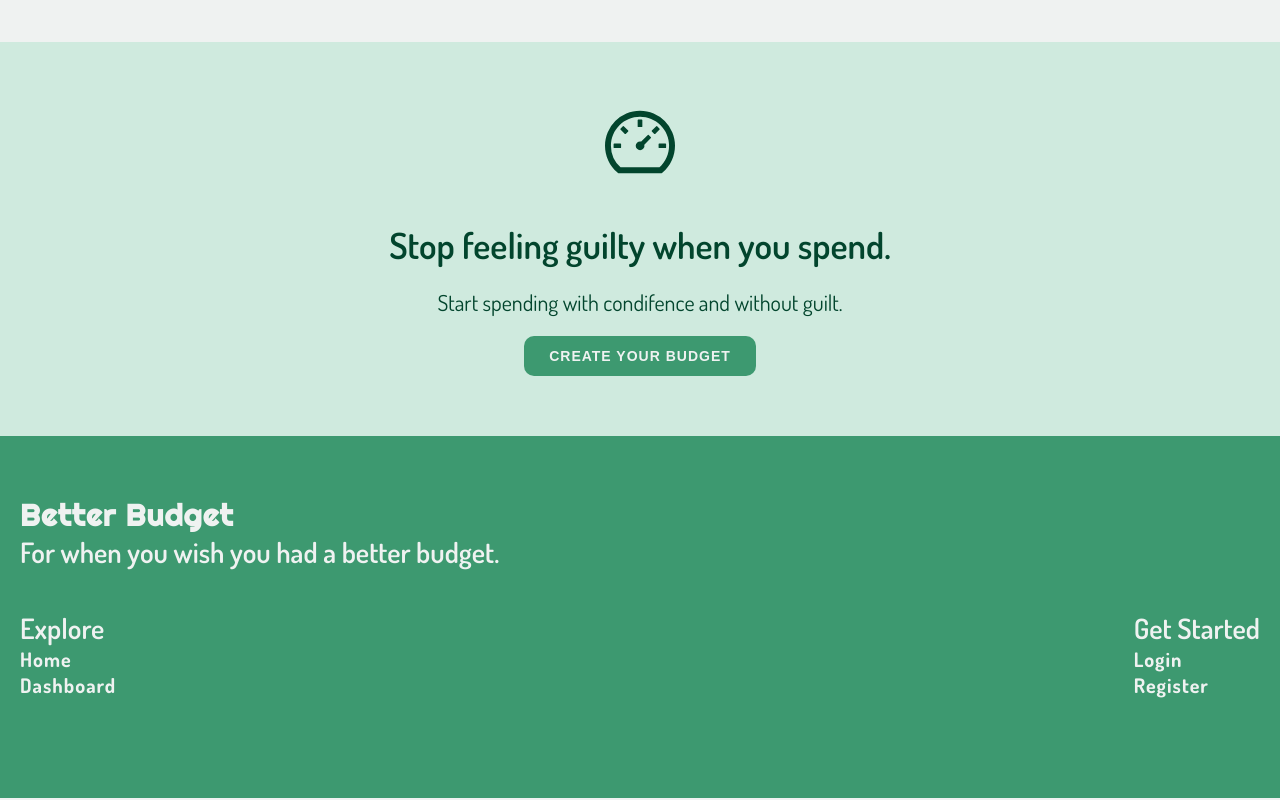
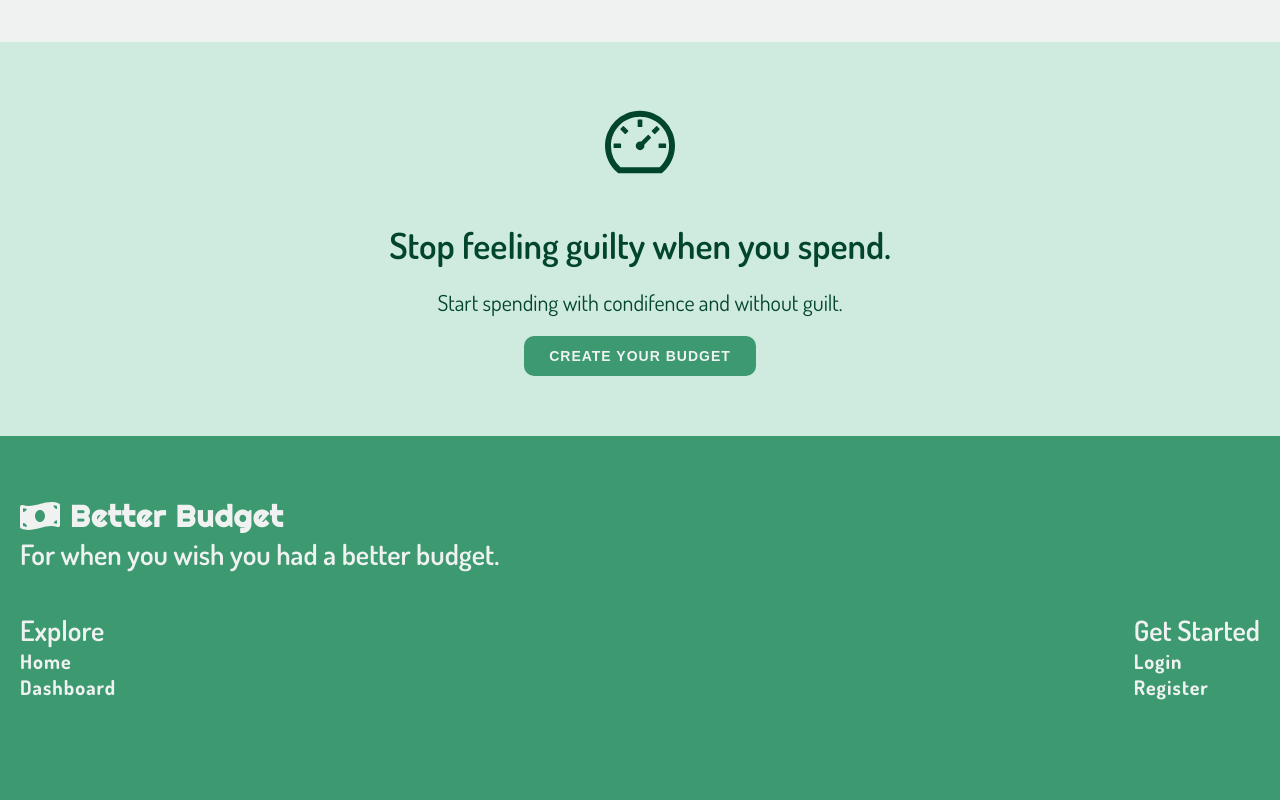
Before and after one commit to JohnSebastian3/better-budget, a React (Create React App) app in the folder client/: page / in a window 1280 px wide. Shown: the part 1292-2092 px from the top of the page. Built offline with nearby package versions, Linux system fonts and the light colour scheme; no server answers; a web font is replaced by a local one.

Commit message:
Add links to footer

```diff
--- a/client/src/components/Footer/Footer.tsx
+++ b/client/src/components/Footer/Footer.tsx
@@ -1,30 +1,34 @@
-import React from 'react'
-import { Link } from 'react-router-dom';
-import style from './Footer.module.css';
+import React from "react";
+import { Link } from "react-router-dom";
+import style from "./Footer.module.css";
+import { FaMoneyBillWave } from "react-icons/fa";
 const Footer = () => {
   return (
     <footer className={style.footer}>
-      <div className='container'>
-        <div className={style['foter__content']}>
-          <Link to={'/'} className={style['footer__logo']}><span>Better Budget</span></Link>
+      <div className="container">
+        <div className={style["foter__content"]}>
+          <Link to={"/"} className={style["footer__logo"]}>
+            <FaMoneyBillWave color="#EFF2F1" size="40px" />
+            <span>Better Budget</span>
+          </Link>
           <h3>For when you wish you had a better budget.</h3>
-          <div className={style['footer__links']}>
-            <div className={style['footer__links__explore']}>
+          <div className={style["footer__links"]}>
+            <div className={style["footer__links__explore"]}>
               <h3>Explore</h3>
-              <Link to={'/'}>Home</Link>
-              <Link to={'/dashboard'}>Dashboard</Link>
+              <Link to={"/"}>Home</Link>
+              <Link to={"/dashboard"}>Dashboard</Link>
             </div>
 
-            <div className={style['footer__links__get-started']}>
+            <div className={style["footer__links__get-started"]}>
               <h3>Get Started</h3>
-              <Link to={'/login'}>Login</Link>
-              <Link to={'/register'}>Register</Link>
+              <Link to={"/login"}>Login</Link>
+              <Link to={"/register"}>Register</Link>
             </div>
           </div>
         </div>
       </div>
     </footer>
-  )
-}
+  );
+};
 
-export default Footer
+export default Footer;
```
